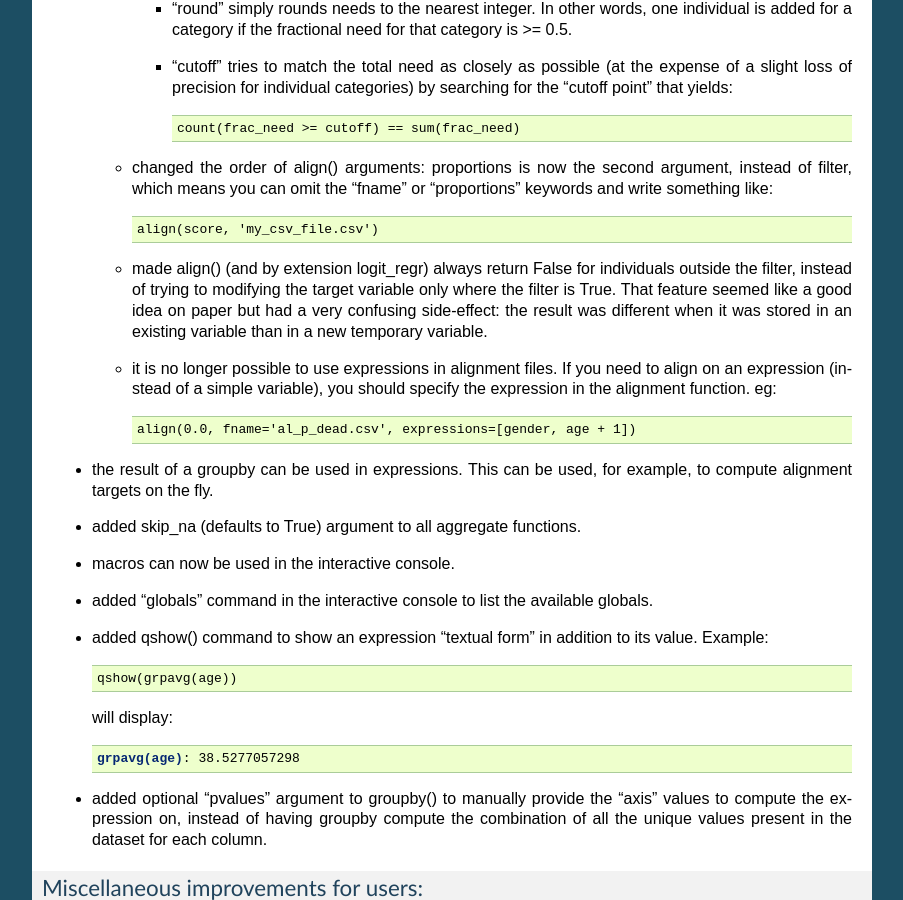
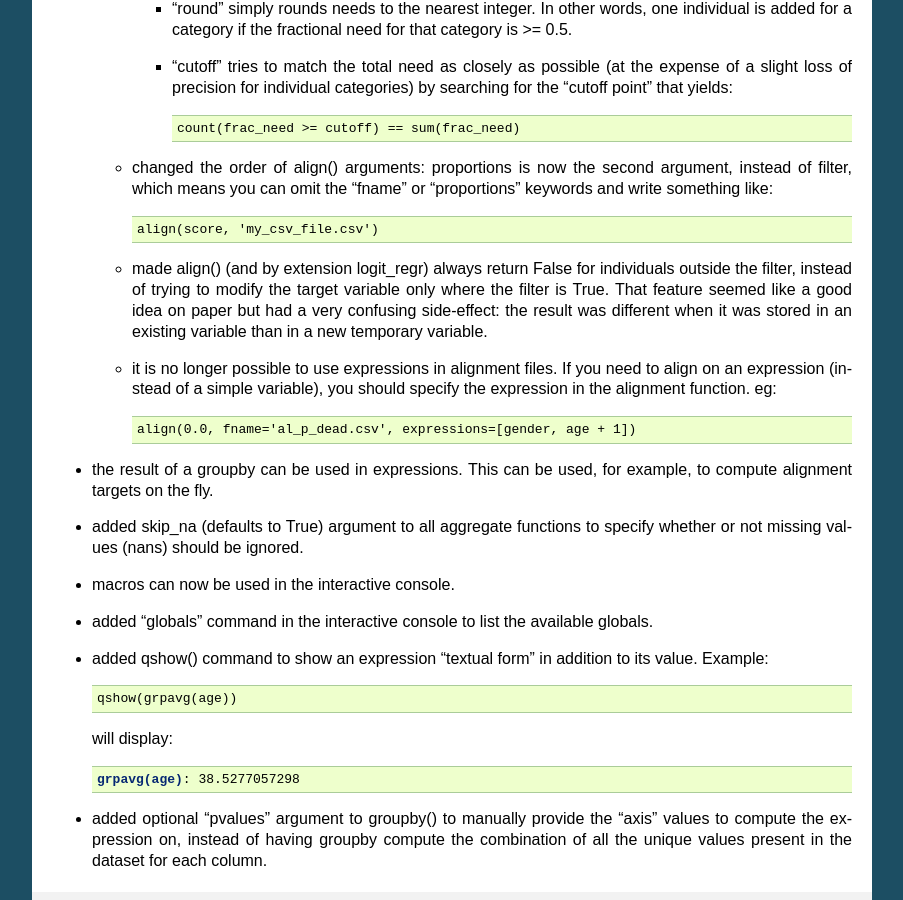
Before and after one commit to liam2/liam2, a Sphinx documentation site: the page built from doc/usersguide/source/changes.rst, in a window 1280 px wide and 900 px high, scrolled down 1807 px. Shown: the whole window, without its empty margins (198-1101 px from the left). Built offline with Sphinx 7.4.7, drawn with Linux system fonts in a browser that asks for light colours; formulas are drawn with MathJax 3; some of the changed text lies outside the part shown.

```diff
--- a/doc/usersguide/source/changes.rst
+++ b/doc/usersguide/source/changes.rst
@@ -116,7 +116,7 @@ New features:
       align(score, 'my_csv_file.csv')
 
   - made align() (and by extension logit_regr) always return False for
-    individuals outside the filter, instead of trying to modifying the target
+    individuals outside the filter, instead of trying to modify the target
     variable only where the filter is True. That feature seemed like a good
     idea on paper but had a very confusing side-effect: the result was
     different when it was stored in an existing variable than in a new
@@ -131,7 +131,8 @@ New features:
 * the result of a groupby can be used in expressions. This can be used, for
   example, to compute alignment targets on the fly.
 
-* added skip_na (defaults to True) argument to all aggregate functions.
+* added skip_na (defaults to True) argument to all aggregate functions to
+  specify whether or not missing values (nans) should be ignored.
 
 * macros can now be used in the interactive console.
 
```
Also changed, not shown: other parts of doc/usersguide/source/changes.rst (+3 -3 lines).
